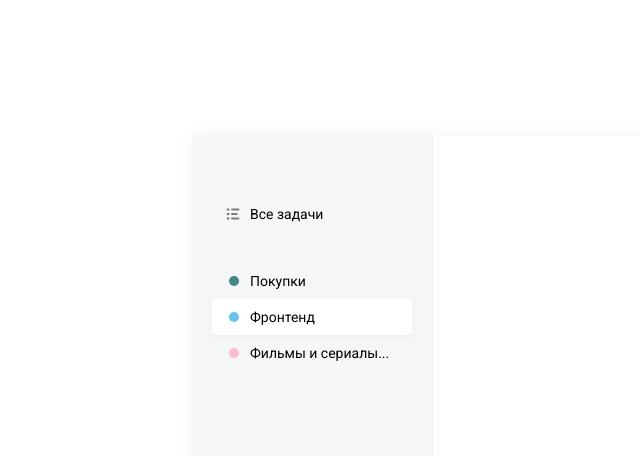
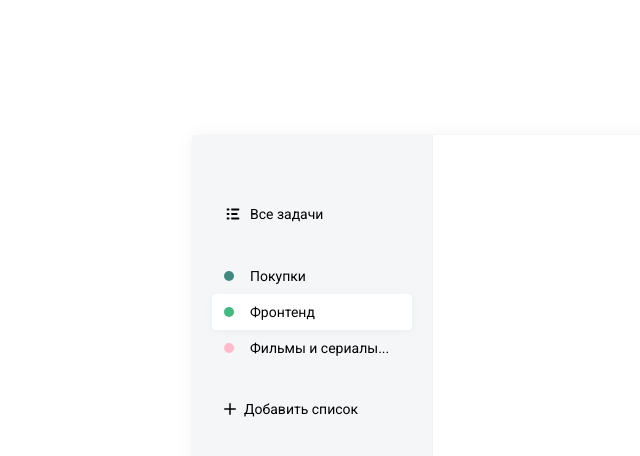
Before and after one commit to isamidinovas/Todo-ReactJS, a React (Create React App) app: page / in a window 1280 px wide. Shown: the top 456 px of the page, without its empty margins (73-713 px from the left). Built offline with nearby package versions, Linux system fonts and the light colour scheme.

Commit message:
(Lesson 2)finished the left menu

```diff
--- a/package.json
+++ b/package.json
@@ -6,6 +6,7 @@
     "@testing-library/jest-dom": "^5.16.4",
     "@testing-library/react": "^12.1.4",
     "@testing-library/user-event": "^13.5.0",
+    "classnames": "^2.3.1",
     "node-sass": "^7.0.1",
     "react": "^18.0.0",
     "react-dom": "^18.0.0",
--- a/src/App.js
+++ b/src/App.js
@@ -1,6 +1,6 @@
 
 import React from "react";
-import List from "./components/List/List/LIst/LIst"
+import List from "./components/List"
 
 function App(){
 
@@ -18,6 +18,7 @@ function App(){
 
                 }
             ]}
+
             />
 
              <List
@@ -35,7 +36,21 @@ function App(){
                     color:'pink',
                   name:'Фильмы и сериалы...'
                     }
-            ]}/>
+            ]}
+            isRemovable={true}
+            />
+          <List
+              items={[
+              {
+                className:"list__add-button",
+                icon: <svg width="12" height="12" viewBox="0 0 16 16" fill="none" xmlns="http://www.w3.org/2000/svg">
+                <path d="M8 1V15" stroke="black" strokeWidth="2" strokeLinecap="round" strokeLinejoin="round"/>
+                <path d="M1 8H15" stroke="black" strokeWidth="2" strokeLinecap="round" strokeLinejoin="round"/>
+                </svg>,
+              name:'Добавить список'
+                },
+            ]}
+            />
 
           </div>
           <div className="todo_tasks"></div>
--- a/src/components/List/List/LIst/LIst/List.scss
+++ /dev/null
@@ -1,42 +0,0 @@
-.list{
-    margin-bottom: 30px;
-    li{
-      display: flex;
-      align-items: center;
-      cursor: pointer;
-      padding: 10px 12px;
-
-      &.active{
-        background-color: #ffffff;
-      box-shadow: 0px 2px 10px rgba(0,0,0,0.04);
-      border-radius: 4px ;
-      }
-
-
-      i{
-        display:inline-flex ;
-        margin-right: 8px;
-        svg{
-          path{
-            fill:#7c7c7c;
-          }
-        }
-    }
-    .badge{
-        width: 10px;
-        height: 10px;
-        border-radius: 30px;
-        position: relative;
-        left:5px;
-        &--green{
-            background-color:#428883 ;
-        }
-        &--blue {
-            background-color: #64c4ED;
-        }
-        &--pink{
-            background-color:#ffbbcc ;
-        }
-    }
-}
-}
--- a/src/components/List/List/LIst/LIst/index.jsx
+++ /dev/null
@@ -1,17 +0,0 @@
-import React from "react";
-import './List.scss'
-
-const List =({items }) =>{
-   return (
-    <ul className="list">
-        { items.map(item => (
-             <li class={item.active ? 'active' : ''}>
-            <i>{item.icon ? item.icon : <i className={`badge badge--${item.color}`}></i>} </i>
-           <span>{item.name}</span>
-         </li>
-         ))}
-     </ul>
-   );
- };
-
-export default List;
--- /dev/null
+++ b/src/components/List/index.jsx
@@ -0,0 +1,26 @@
+import React from "react";
+import './list.scss'
+
+
+
+const List = ({ items, isRemovable }) => {
+    console.log(items, isRemovable);
+    return (
+        <ul className="list">
+            {
+                items.map(item => <li className={item.active ? 'active' : ""}>
+                    <i>
+                        {item.icon ? item.icon : <i className={`badge badge--${item.color}`}/>}
+                    </i>
+
+                    <span>{item.name}</span>
+
+
+                </li>)
+            }
+
+        </ul>
+    );
+};
+
+export default List;
--- /dev/null
+++ b/src/components/List/list.scss
@@ -0,0 +1,46 @@
+
+
+.list {
+    margin-bottom: 25px;
+
+    li {
+        display: flex;
+        align-items: center;
+        cursor: pointer;
+        padding: 10px 12px;
+
+        &.active {
+            background: #ffffff;
+            box-shadow: 0px 2px 10px rgba(0, 0, 0, 0.04);
+            border-radius: 4px;
+            padding: 10px 12px;
+        }
+
+        i {
+            margin-right: 8px;
+            display: inline-flex;
+
+            img {
+                opacity: 0.6;
+            }
+        }
+
+        .badge {
+            width: 10px;
+            height: 10px;
+            border-radius: 30px;
+
+            &--green {
+                background-color: #428883;
+            }
+
+            &--blue {
+                background-color: #42B883;
+            }
+
+            &--pink {
+                background-color: #FFBBCC;
+            }
+        }
+    }
+}
--- a/src/index.scss
+++ b/src/index.scss
@@ -23,7 +23,7 @@
     &__sidebar{
       background-color: #f4f6f8;
       width: 200px;
-      height: 100%;
+      height:calc(100% - 120px);
       border-right: 1px solid #f1f1f1;
       padding: 60px 20px;
   }
```
Also changed, not shown: 1 other file (tests, documents, lock files or other folders).
